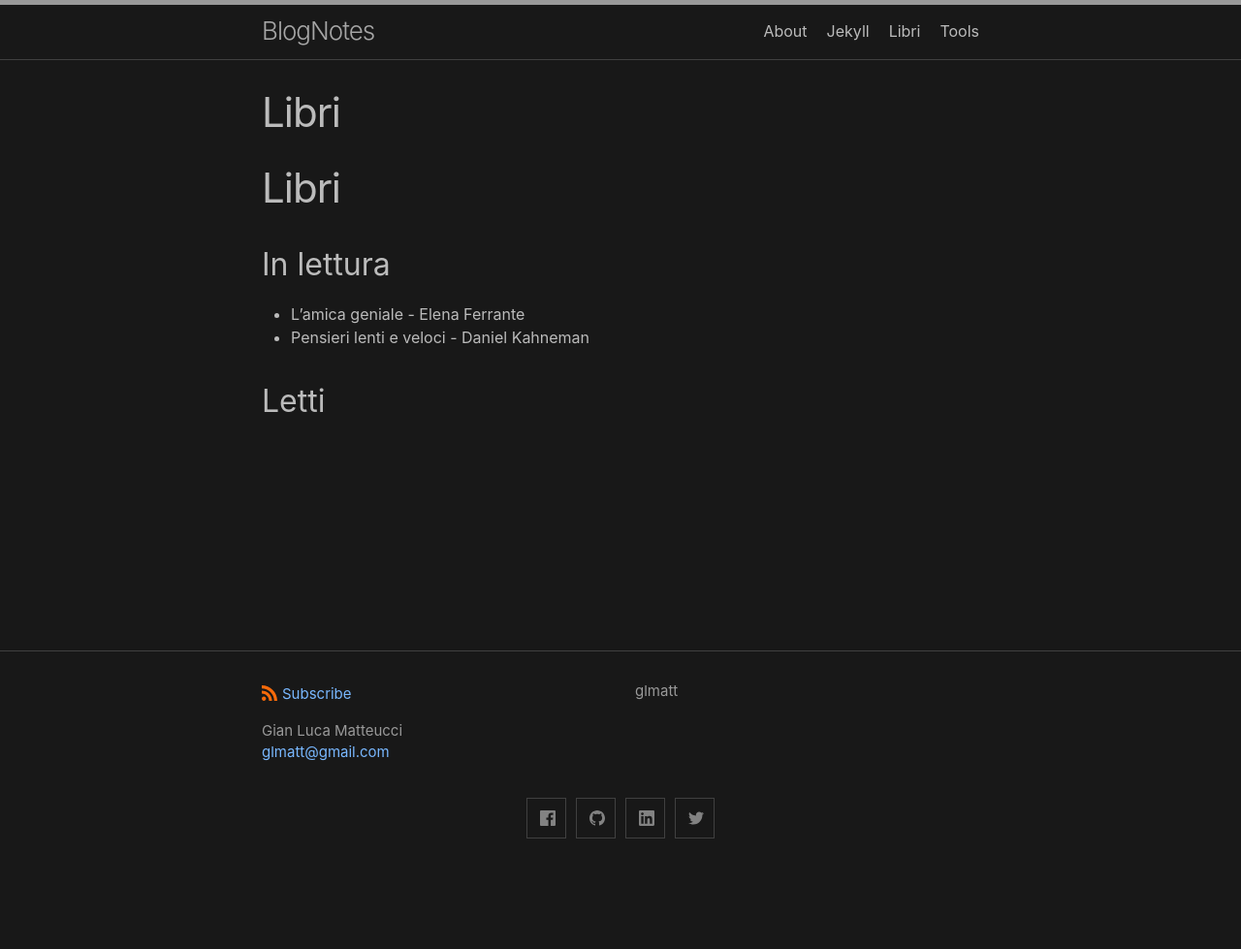
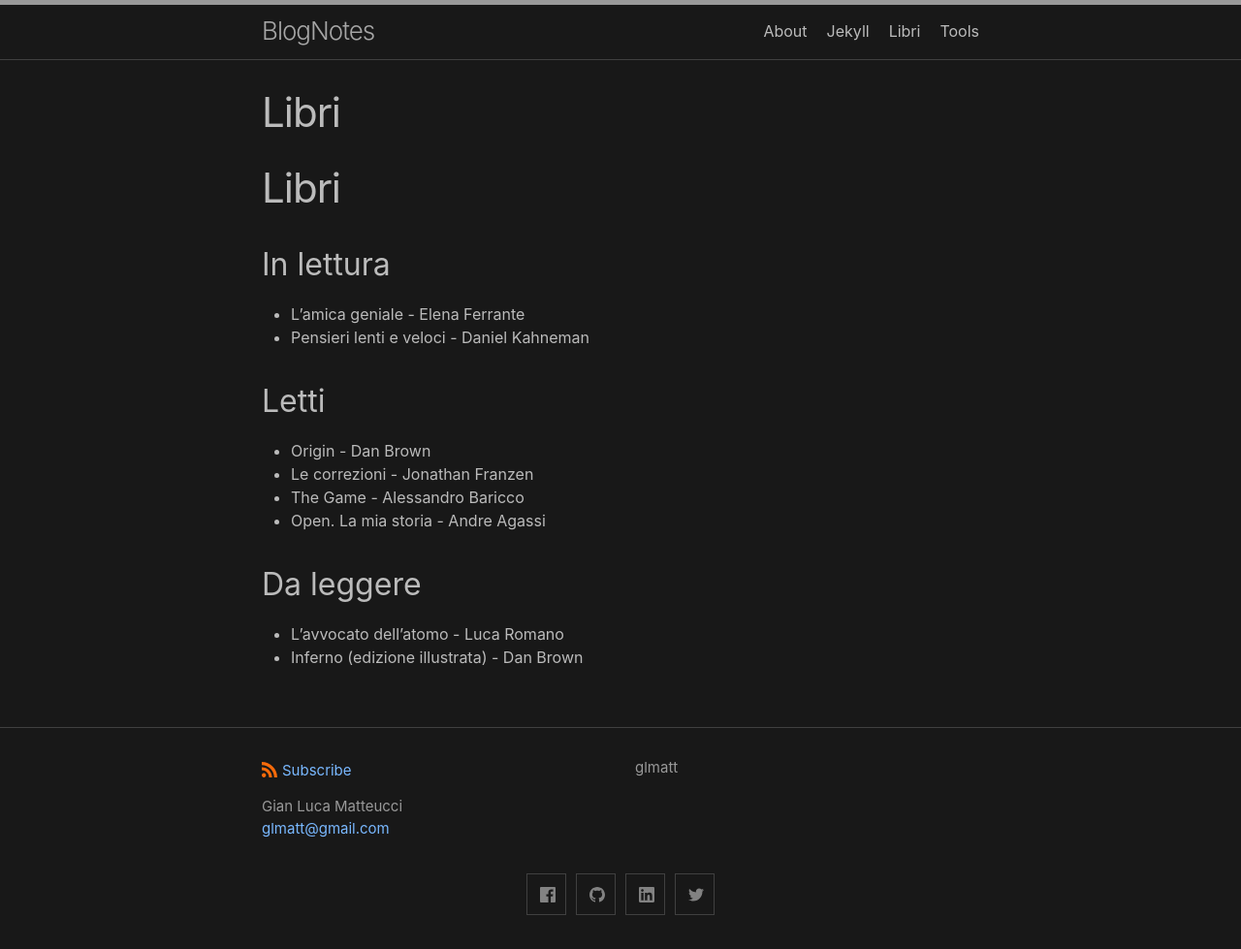
Before and after one commit to glmatt/glmatt.github.io, a Jekyll site: the page built from libri.md, in a window 1280 px wide. Shown: the whole page at 97% size. Built offline with Jekyll 4.4.1, drawn with Linux system fonts in a browser that asks for light colours; before the commit the page ends 900 px from its top, so only the background shows below that.

Commit message:
Update libri.md

```diff
--- a/libri.md
+++ b/libri.md
@@ -11,3 +11,11 @@ permalink: /libri/
 - Pensieri lenti e veloci - Daniel Kahneman
 
 ## Letti
+- Origin - Dan Brown
+- Le correzioni - Jonathan Franzen
+- The Game - Alessandro Baricco
+- Open. La mia storia - Andre Agassi
+
+## Da leggere
+- L'avvocato dell'atomo - Luca Romano
+- Inferno (edizione illustrata) - Dan Brown
```
